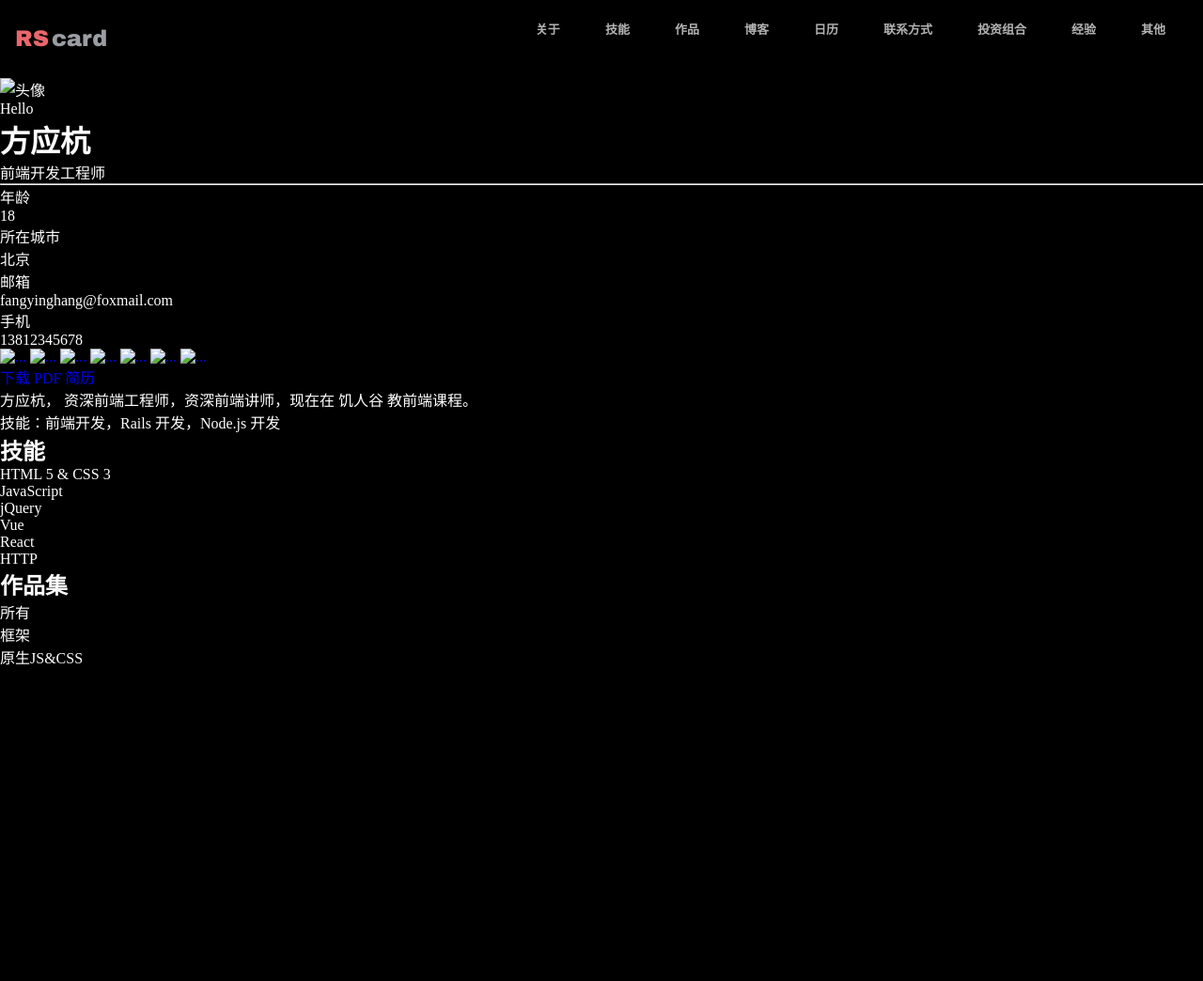
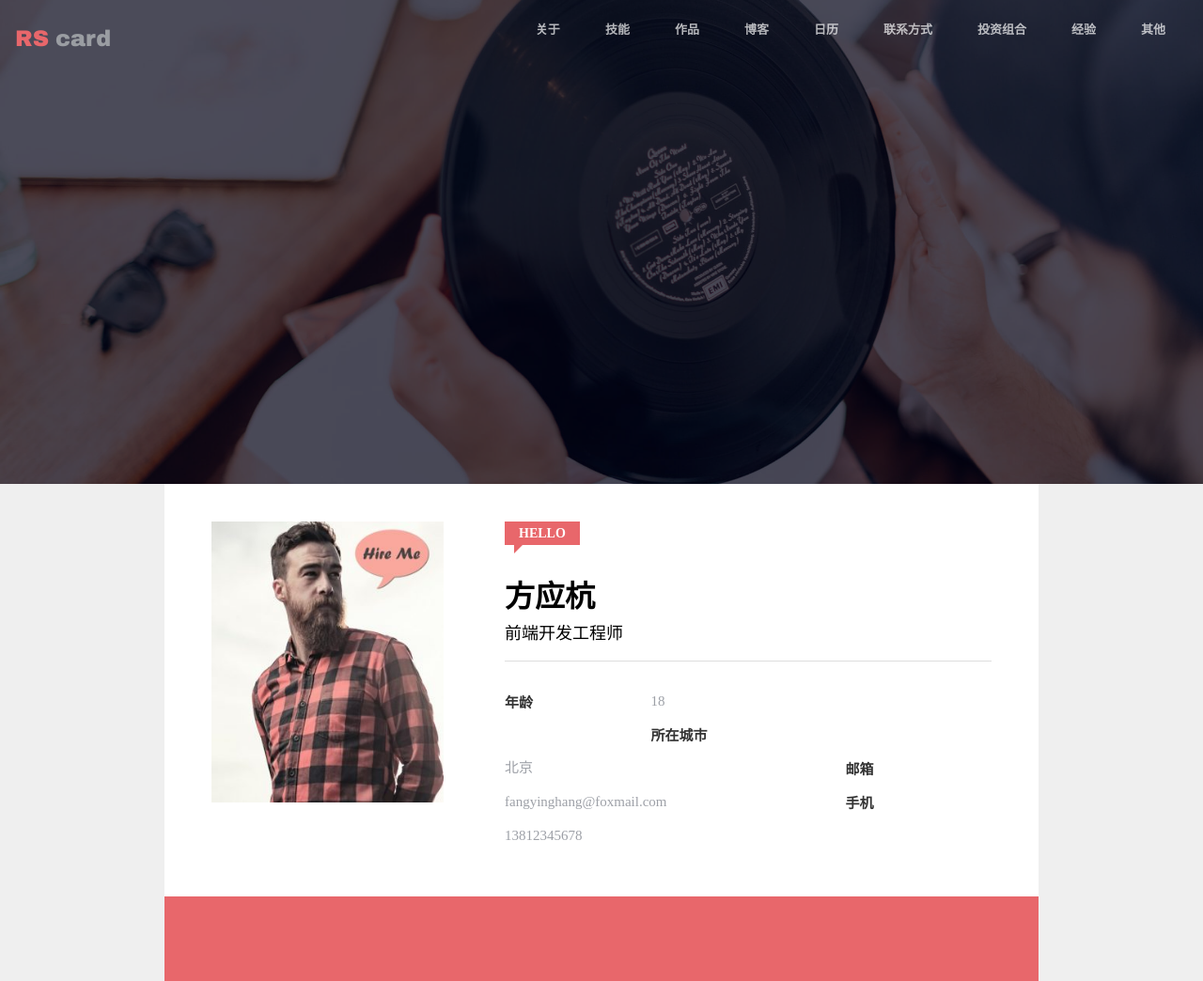
Before and after one commit to yqs19960816/resume, a plain HTML site: page index.html in a window 1280 px wide. Shown: the top 1044 px of the page at 94% size. Before the commit the page ends 800 px from the top, so only its background shows below. Drawn offline with Linux system fonts and the light colour scheme.

Commit message:
制作了背景图和信息卡

```diff
--- a/index.html
+++ b/index.html
@@ -7,37 +7,61 @@
   <meta http-equiv="X-UA-Compatible" content="ie=edge">
   <title>Document</title>
   <link rel="stylesheet" href="style.css">
+  <script src="https://at.alicdn.com/t/font_701076_x884vlms3ys0pb9.js"></script>
 </head>
-
 <body>
-    <div class="topNavBar clearfix">
+  <div class="topNavBar">
+    <div class="topNavBar-inner clearfix">
       <a class="logo" href="#" alt="logo">
-        <span class="rs">RS</span><span class="card">card</span>
+        <span class="rs">RS</span>
+        <span class="card">card</span>
       </a>
       <nav>
         <ul class="clearfix">
-          <li><a href="#">关于</a></li>
-          <li><a href="#">技能</a></li>
-          <li><a href="#">作品</a></li>
-          <li><a href="#">博客</a></li>
-          <li><a href="#">日历</a></li>
-          <li><a href="#">联系方式</a></li>
-          <li><a href="#">投资组合</a></li>
-          <li><a href="#">经验</a></li>
-          <li><a href="#">其他</a></li>
+          <li>
+            <a href="#">关于</a>
+          </li>
+          <li>
+            <a href="#">技能</a>
+          </li>
+          <li>
+            <a href="#">作品</a>
+          </li>
+          <li>
+            <a href="#">博客</a>
+          </li>
+          <li>
+            <a href="#">日历</a>
+          </li>
+          <li>
+            <a href="#">联系方式</a>
+          </li>
+          <li>
+            <a href="#">投资组合</a>
+          </li>
+          <li>
+            <a href="#">经验</a>
+          </li>
+          <li>
+            <a href="#">其他</a>
+          </li>
         </ul>
       </nav>
     </div>
-    <div class="banner" style="background-image: url(#)"></div>
+  </div>
+  <div class="banner">
+    <div class="mask"></div>
+  </div>
   <main>
-      <div class="card">
-        <div class="pictureAndText">
+    <div class="userCard">
+      <div class="pictureAndText clearfix">
         <div class="picture">
-            <img src="" alt="头像">
+          <img src="./images/startuper-hover-1-299x347.jpg" alt="头像" width="247" height="299">
         </div>
         <div class="text">
-            <div class="profile">
-              <span class="welcome">Hello</span>
+          <span class="welcome">Hello
+            <span class="triangle"></span>
+          </span>
           <h1>方应杭</h1>
           <p>前端开发工程师</p>
           <hr>
@@ -53,23 +77,40 @@
           </dl>
         </div>
       </div>
-        </div>
       <footer class="media">
-          <a href="#"><img src="#" alt="..."></a>
-          <a href="#"><img src="#" alt="..."></a>
-          <a href="#"><img src="#" alt="..."></a>
-          <a href="#"><img src="#" alt="..."></a>
-          <a href="#"><img src="#" alt="..."></a>
-          <a href="#"><img src="#" alt="..."></a>
-          <a href="#"><img src="#" alt="..."></a>
+        <a href="#">
+          <svg class="icon" aria-hidden="true">
+            <use xlink:href="#icon-zhihu"></use>
+        </svg>
+        </a>
+        <a href="#">
+          <svg class="icon" aria-hidden="true">
+            <use xlink:href="#icon-CN_jianshu"></use>
+        </svg>
+        </a>
+        <a href="#">
+          <svg class="icon" aria-hidden="true">
+            <use xlink:href="#icon-github"></use>
+        </svg>
+        </a>
+        <a href="#">
+          <svg class="icon" aria-hidden="true">
+            <use xlink:href="#icon-weibo"></use>
+        </svg>
+        </a>
+        <a href="#">
+          <svg class="icon" aria-hidden="true">
+            <use xlink:href="#icon-tuitetwitter43"></use>
+        </svg>
+        </a>
       </footer>
     </div>
 
     <a class="button" href="#">下载 PDF 简历</a>
 
     <p>
-        方应杭， 资深前端工程师，资深前端讲师，现在在 饥人谷 教前端课程。<br>
-        技能：前端开发，Rails 开发，Node.js 开发
+      方应杭， 资深前端工程师，资深前端讲师，现在在 饥人谷 教前端课程。
+      <br> 技能：前端开发，Rails 开发，Node.js 开发
     </p>
 
   </main>
@@ -100,4 +141,5 @@
 
   </section>
 </body>
+
 </html>
--- a/style.css
+++ b/style.css
@@ -2,15 +2,55 @@
   margin: 0;
   padding: 0;
 }
+
+.icon {
+  width: 1em; height: 1em;
+  vertical-align: -0.15em;
+  fill: currentColor;
+  overflow: hidden;
+}
 body {
-  background-color: black;
+  background-color: #EFEFEF;
+  color: black;
+}
+
+a {
+  text-decoration: none;
   color: #fff;
 }
-a {
-  text-decoration: none;
+.clearfix:after {
+  content: "";
+  display: block;
+  height: 0;
+  visibility: hidden;
+  line-height: 0;
+  clear: both;
 }
 
-.topNavBar > a .rs {
+hr {
+ height: 0;
+ border: none;
+ border-top: 1px solid #DEDEDE;
+}
+.topNavBar {
+  height: 43px;
+  padding: 20px 0 20px 0;
+  position: fixed;
+  top: 0;
+  left: 0;
+  width: 100%;
+}
+
+.topNavBar-inner {
+  padding-right: 16px;
+  padding-left: 16px;
+}
+
+.logo {
+  float: left;
+}
+
+.topNavBar-inner>a .rs {
   color: #e8676b;
   font-family: "Arial Black";
   font-size: 24px;
@@ -20,27 +60,26 @@ a {
   line-height: 43px;
 }
 
-.topNavBar > a .card {
+.topNavBar-inner>a .card {
   font-family: "Arial Black";
   font-size: 24px;
   font-style: normal;
   font-weight: 400;
-  color: #9A9DA2;
+  color: #9a9da2;
   line-height: 43px;
 }
 
-.clearfix:after {
-  content: "";
-  display: block;
-  height: 0;
-  visibility: hidden;
-  line-height: 0;
-  clear: both;
+.topNavBar ul li {
+  float: left;
+  margin-right: 24px;
+  margin-left: 24px;
+  height: 43px;
 }
-.topNavBar {
-  height: 43px;
-  padding: 20px 16px 20px 16px;
+
+nav {
+  float: right;
 }
+
 .topNavBar ul li a {
   font-size: 13px;
   font-family: "Open Sans";
@@ -51,21 +90,128 @@ a {
   padding-bottom: 5px;
   display: block;
 }
+
 .topNavBar ul li a:hover {
   border-bottom: 3px solid #e8676b;
 }
-.topNavBar ul li {
-  float: left;
-  margin-right: 24px;
-  margin-left: 24px;
-  height: 43px;
-}
+
 .topNavBar ul {
   list-style: none;
 }
-.logo {
+
+.banner {
+  background-image: url(./images/rs-cover-2-2-1-1.jpg);
+  background-position: center;
+  background-repeat: no-repeat;
+  background-size: cover;
+  height: 515px;
+  width: 100%;
+}
+
+.banner .mask {
+  height: 515px;
+  background-color: rgba(0, 0, 20, 0.7);
+}
+
+.userCard .picture {
   float: left;
 }
-nav {
-  float: right;
+
+.userCard .text {
+  float: left;
+  margin-left: 65px;
+  width: 518px;
 }
+
+.userCard {
+  max-width: 930px;
+  margin: 0 auto;
+  background-color: #fff;
+}
+
+.userCard .welcome {
+  background-color: #e8676b;
+  color: #fff;
+  display: inline-block;
+  /* width: 70px;
+  height: 29px;
+  line-height: 29px;
+  text-align: center; */
+  font-size: 14px;
+  font-weight: 700;
+  line-height: 1.1;
+  padding: 5px 15px;
+  position: relative;
+  margin-bottom: 29px;
+  text-transform: uppercase;
+}
+
+.userCard .pictureAndText {
+  padding: 40px 50px;
+}
+
+.welcome .triangle {
+  display: inline-block;
+  border: 9px solid transparent;
+  width: 0px;
+  height: 0px;
+  border-top-width: 0px;
+  border-left-color: #e8676b;
+  position: absolute;
+  top: 100%;
+  left: 10px;
+}
+
+.userCard .text h1 {
+  margin-bottom: 10px;
+}
+
+.userCard .text p {
+  margin-bottom: 18px;
+  font-size: 18px;
+  font-weight: 400;
+  line-height: 1.1;
+}
+.userCard .text hr {
+  margin-bottom: 32px;
+}
+.userCard .text dt,
+.userCard .text dd{
+  float: left;
+  margin-bottom: 15px;
+  font-size: 15px;
+  font-weight: 700;
+  color: #333333;
+}
+.userCard .text dd{
+  font-size: 15px;
+  font-weight: 400;
+  line-height: 20px;
+  color: #9da0a7;
+  width: 70%;
+}
+.userCard .text dt{
+  width: 30%;
+}
+.userCard > footer.media{
+background-color: #E8676B;
+text-align: center;
+padding: 25px 0px;
+}
+.userCard svg {
+  width: 20px;
+  height: 20px;
+  fill: white;
+
+}
+.userCard > footer.media > a{
+  margin: 0px 40px;
+  display: inline-block;
+  border-radius: 50%;
+  width: 40px;
+  height: 40px;
+  line-height: 40px;
+  }
+  .userCard > footer.media > a:hover{
+    background-color: rgba(0,0,0,0.1);
+  }
```
Also changed, not shown: images/rs-cover-2-2-1-1.jpg (added), images/startuper-hover-1-299x347.jpg (added), images/wallhaven-116260.jpg (added), images/wallhaven-311065.jpg (added), images/wallhaven-371552.png (added), images/wallhaven-488322.jpg (added), images/wallhaven-53076.jpg (added). Lines whose indentation alone changed are shown as unchanged.
